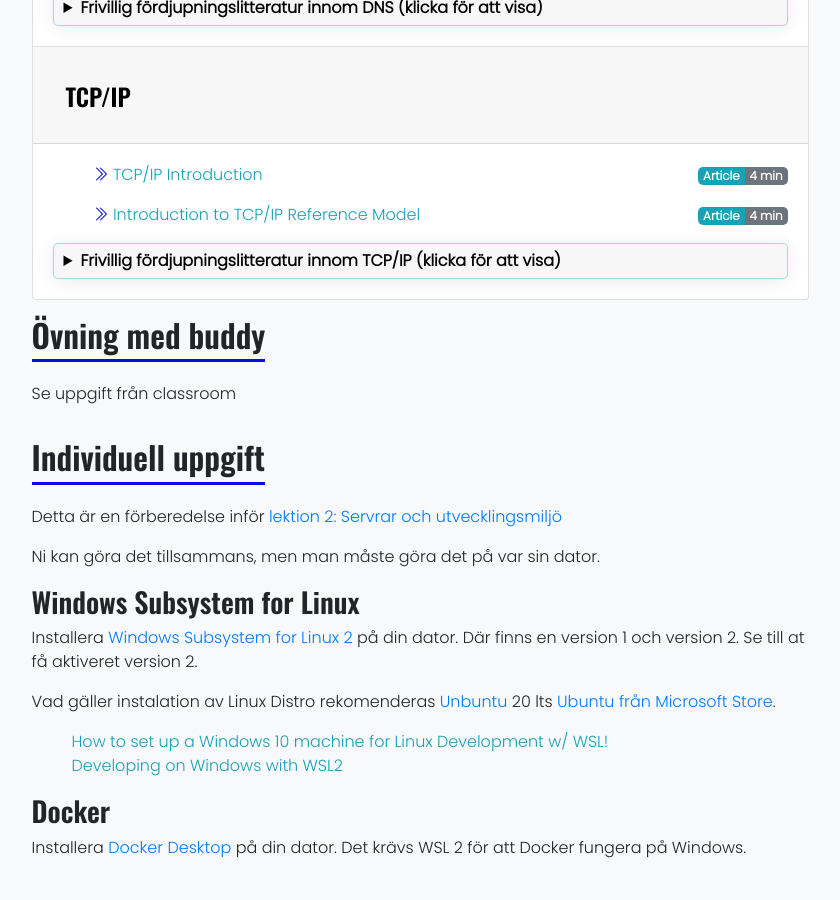
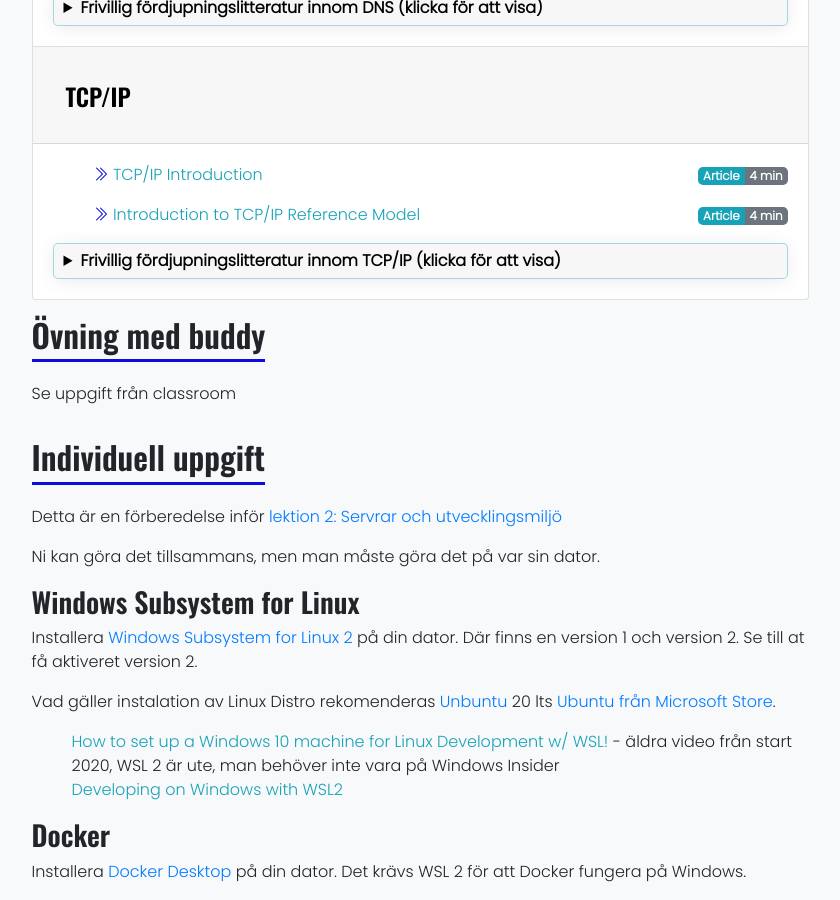
Before and after one commit to PGBSNH20/PGBSNH20-backendweb, a Jekyll site: the page built from lectures/01-introduction.md, in a window 1280 px wide and 900 px high, scrolled down 1452 px. Shown: the whole window, without its empty margins (220-1060 px from the left). Built offline with Jekyll 4.4.1, drawn with Linux system fonts in a browser that asks for light colours; nearby versions of some CDN libraries; before the commit the page ends 2328 px from its top, so only the background shows below that.

Commit message:
Adds note on video age

```diff
--- a/lectures/01-introduction.md
+++ b/lectures/01-introduction.md
@@ -34,7 +34,7 @@ Installera [Windows Subsystem for Linux 2](https://docs.microsoft.com/da-dk/wind
 
 Vad gäller instalation av Linux Distro rekomenderas [Unbuntu](https://wiki.ubuntu.com/WSL) 20 lts [Ubuntu från Microsoft Store](https://www.microsoft.com/en-us/p/ubuntu/9nblggh4msv6).
 
-* [How to set up a Windows 10 machine for Linux Development w/ WSL!](https://www.youtube.com/watch?v=j0PPcUUtHlw)
+* [How to set up a Windows 10 machine for Linux Development w/ WSL!](https://www.youtube.com/watch?v=j0PPcUUtHlw) - äldra video från start 2020, WSL 2 är ute, man behöver inte vara på Windows Insider
 * [Developing on Windows with WSL2](https://www.youtube.com/watch?v=A0eqZujVfYU)
 
 ### Docker
```
